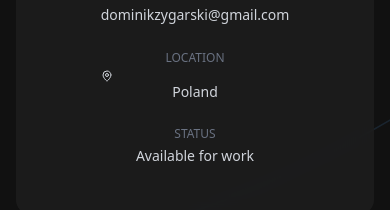
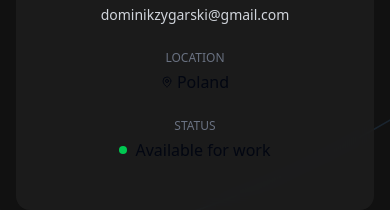
Before and after one commit to ogzyzy/portfolio, a Next.js app: page / in a window 390 px wide. Shown: the part 634-844 px from the top of the page. Built offline with nearby package versions, Linux system fonts and the light colour scheme.

Commit message:
fix(ui): responsive layout for profile section (desktop) - attempt #9

```diff
--- a/src/app/page.tsx
+++ b/src/app/page.tsx
@@ -153,14 +153,14 @@ export default function Portfolio() {
                 </div>
                 <div>
                   <p className="text-xs text-gray-500 uppercase mb-1">LOCATION</p>
-                  <p className="text-sm text-gray-300 text-center md:text-left">
+                  <p className="flex items-center justify-center md:justify-start">
                     <MapPin className="h-3 w-3 mr-1" /> Poland
                   </p>
                 </div>
                 <div>
                   <p className="text-xs text-gray-500 uppercase mb-1">STATUS</p>
-                  <p className="text-sm text-gray-300 text-center md:text-left">
-                    <span className="h-2 w-2 rounded-full bg-green-500"></span> Available for work
+                  <p className="flex items-center justify-center md:justify-start">
+                    <span className="h-2 w-2 rounded-full bg-green-500 mr-2"></span> Available for work
                   </p>
                 </div>
               </div>
```
